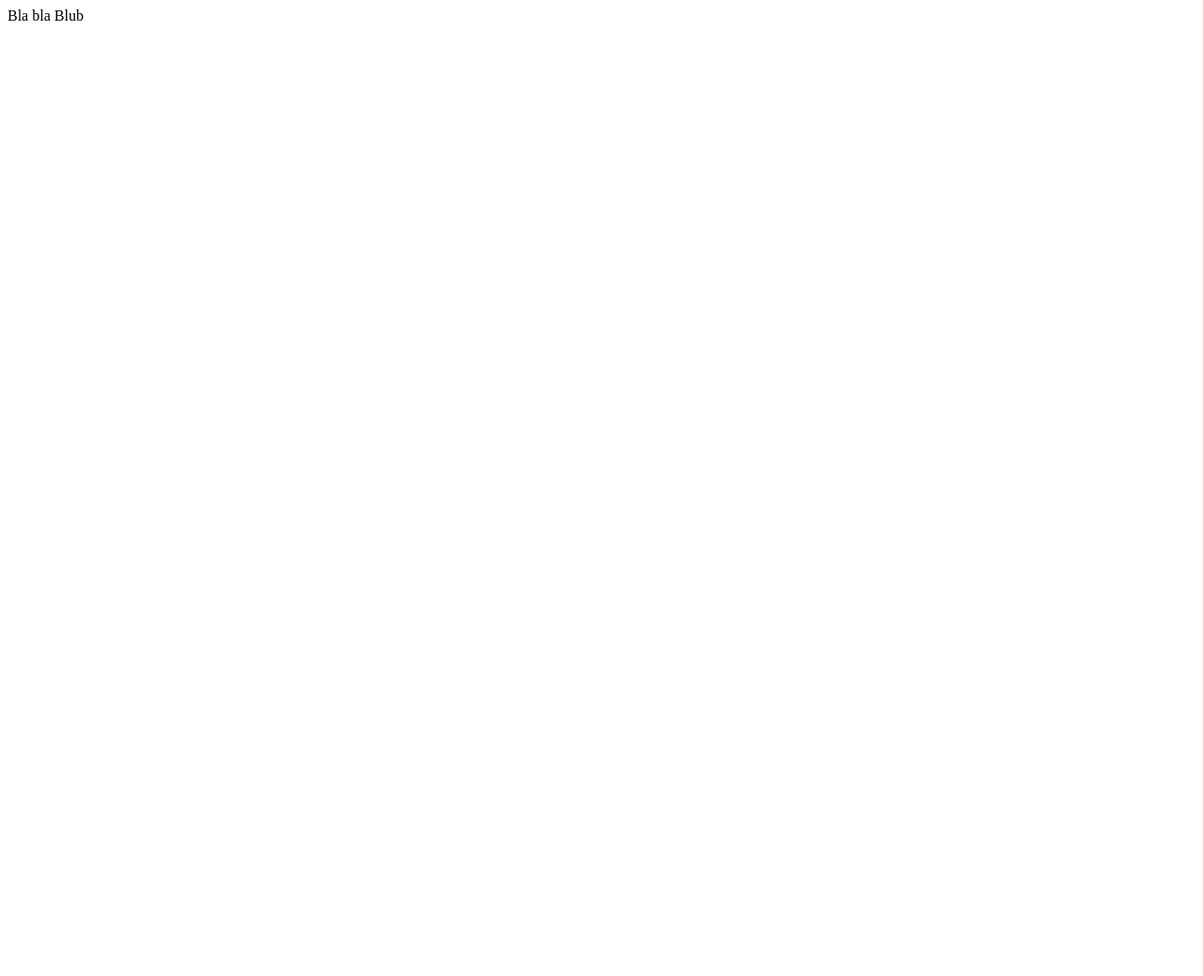
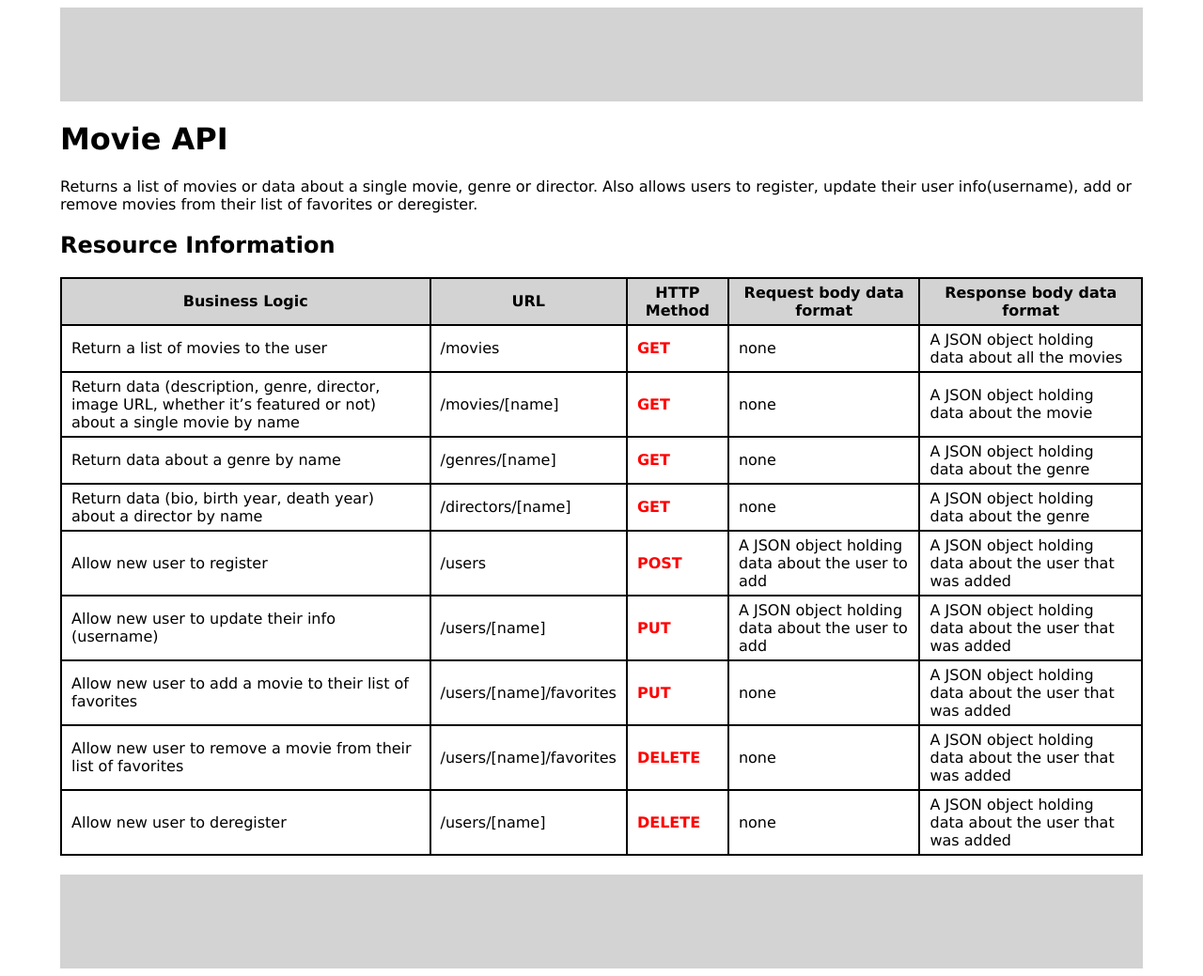
Before and after one commit to DavidJFigueroa/movie_api, a website: page public/documentation.html in a window 1280 px wide. Shown: the whole page at 94% size. Before the commit the page ends 800 px from the top, so only its background shows below. Drawn offline with Linux system fonts and the light colour scheme.

Commit message:
feat: Endpoints & documentation added

```diff
--- a/package.json
+++ b/package.json
@@ -20,6 +20,7 @@
   "dependencies": {
     "body-parser": "^1.20.2",
     "express": "^4.18.2",
-    "morgan": "^1.10.0"
+    "morgan": "^1.10.0",
+    "uuid": "^9.0.0"
   }
 }
--- /dev/null
+++ b/public/documentation.css
@@ -0,0 +1,41 @@
+body {
+  font-family: Verdana, Geneva, Tahoma, sans-serif;
+  margin-left: 5%;
+  margin-right: 5%;
+}
+
+header {
+  background-color: lightgray;
+  height: 100px;
+}
+
+h1 {
+  font-size: 32px;
+}
+
+th {
+  background-color: lightgray;
+}
+
+table,
+th,
+td {
+  border: 2px solid black;
+  border-collapse: collapse;
+}
+
+th,
+td {
+  padding: 5px 10px;
+}
+
+.method {
+  font-weight: bold;
+  color: red;
+}
+
+footer {
+  background-color: lightgray;
+  height: 100px;
+  margin-top: 20px;
+}
--- a/public/documentation.html
+++ b/public/documentation.html
@@ -3,9 +3,98 @@
   <head>
     <meta charset="UTF-8" />
     <meta name="viewport" content="width=device-width, initial-scale=1.0" />
-    <title>Document</title>
+    <title>Movie API Documentation</title>
+    <link rel="stylesheet" href="documentation.css" />
   </head>
   <body>
-    Bla bla Blub
+    <header></header>
+    <main>
+      <h1>Movie API</h1>
+      <p>
+        Returns a list of movies or data about a single movie, genre or
+        director. Also allows users to register, update their user
+        info(username), add or remove movies from their list of favorites or
+        deregister.
+      </p>
+      <h2>Resource Information</h2>
+      <table>
+        <tr>
+          <th>Business Logic</th>
+          <th>URL</th>
+          <th>HTTP Method</th>
+          <th>Request body data format</th>
+          <th>Response body data format</th>
+        </tr>
+        <tr>
+          <td>Return a list of movies to the user</td>
+          <td>/movies</td>
+          <td class="method">GET</td>
+          <td>none</td>
+          <td>A JSON object holding data about all the movies</td>
+        </tr>
+        <tr>
+          <td>
+            Return data (description, genre, director, image URL, whether it’s
+            featured or not) about a single movie by name
+          </td>
+          <td>/movies/[name]</td>
+          <td class="method">GET</td>
+          <td>none</td>
+          <td>A JSON object holding data about the movie</td>
+        </tr>
+        <tr>
+          <td>Return data about a genre by name</td>
+          <td>/genres/[name]</td>
+          <td class="method">GET</td>
+          <td>none</td>
+          <td>A JSON object holding data about the genre</td>
+        </tr>
+        <tr>
+          <td>
+            Return data (bio, birth year, death year) about a director by name
+          </td>
+          <td>/directors/[name]</td>
+          <td class="method">GET</td>
+          <td>none</td>
+          <td>A JSON object holding data about the genre</td>
+        </tr>
+        <tr>
+          <td>Allow new user to register</td>
+          <td>/users</td>
+          <td class="method">POST</td>
+          <td>A JSON object holding data about the user to add</td>
+          <td>A JSON object holding data about the user that was added</td>
+        </tr>
+        <tr>
+          <td>Allow new user to update their info (username)</td>
+          <td>/users/[name]</td>
+          <td class="method">PUT</td>
+          <td>A JSON object holding data about the user to add</td>
+          <td>A JSON object holding data about the user that was added</td>
+        </tr>
+        <tr>
+          <td>Allow new user to add a movie to their list of favorites</td>
+          <td>/users/[name]/favorites</td>
+          <td class="method">PUT</td>
+          <td>none</td>
+          <td>A JSON object holding data about the user that was added</td>
+        </tr>
+        <tr>
+          <td>Allow new user to remove a movie from their list of favorites</td>
+          <td>/users/[name]/favorites</td>
+          <td class="method">DELETE</td>
+          <td>none</td>
+          <td>A JSON object holding data about the user that was added</td>
+        </tr>
+        <tr>
+          <td>Allow new user to deregister</td>
+          <td>/users/[name]</td>
+          <td class="method">DELETE</td>
+          <td>none</td>
+          <td>A JSON object holding data about the user that was added</td>
+        </tr>
+      </table>
+    </main>
+    <footer></footer>
   </body>
 </html>
```
Also changed, not shown: index.js (+40 -1 lines), log.txt (+53 -0 lines), 1 other file.
